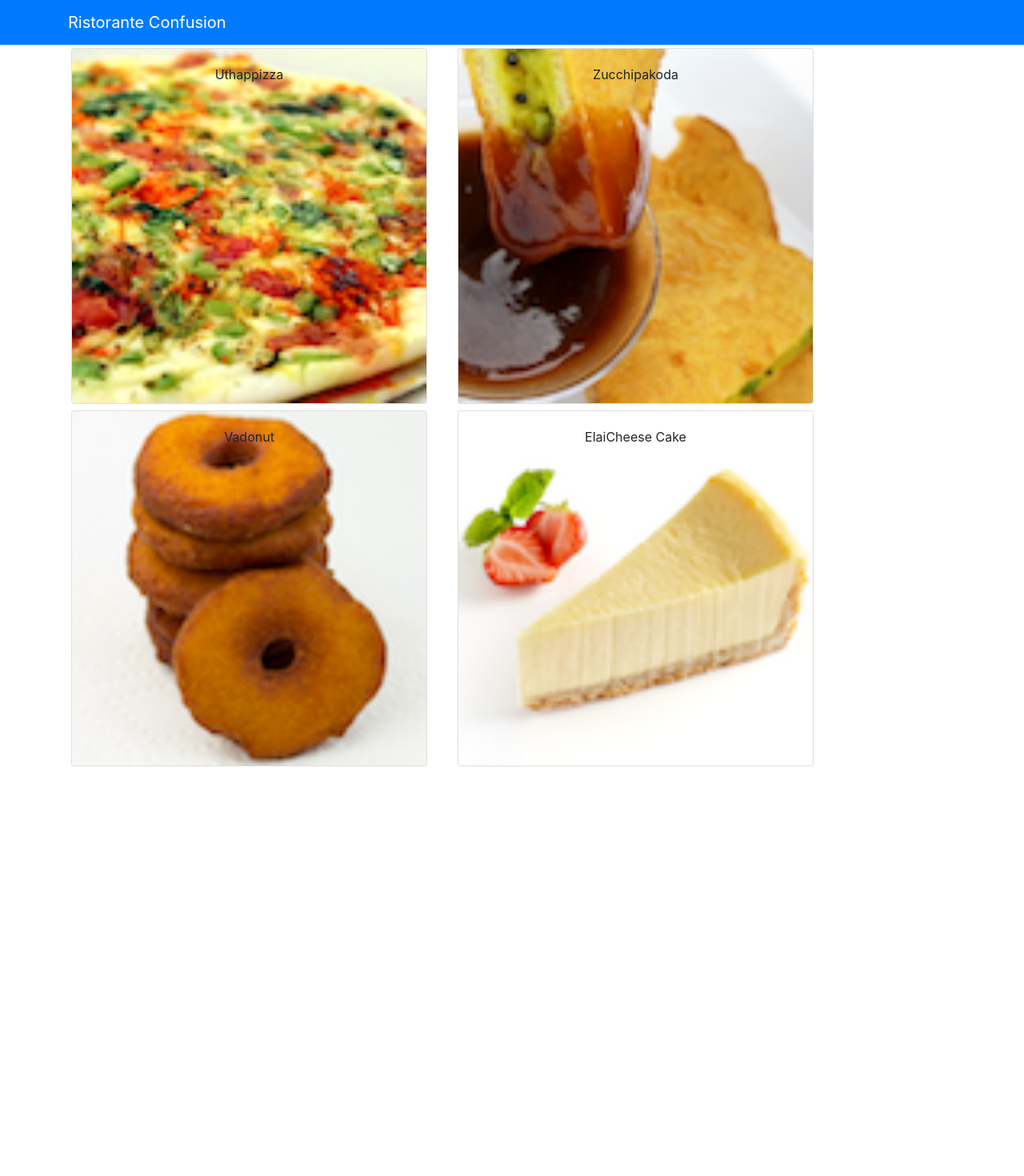
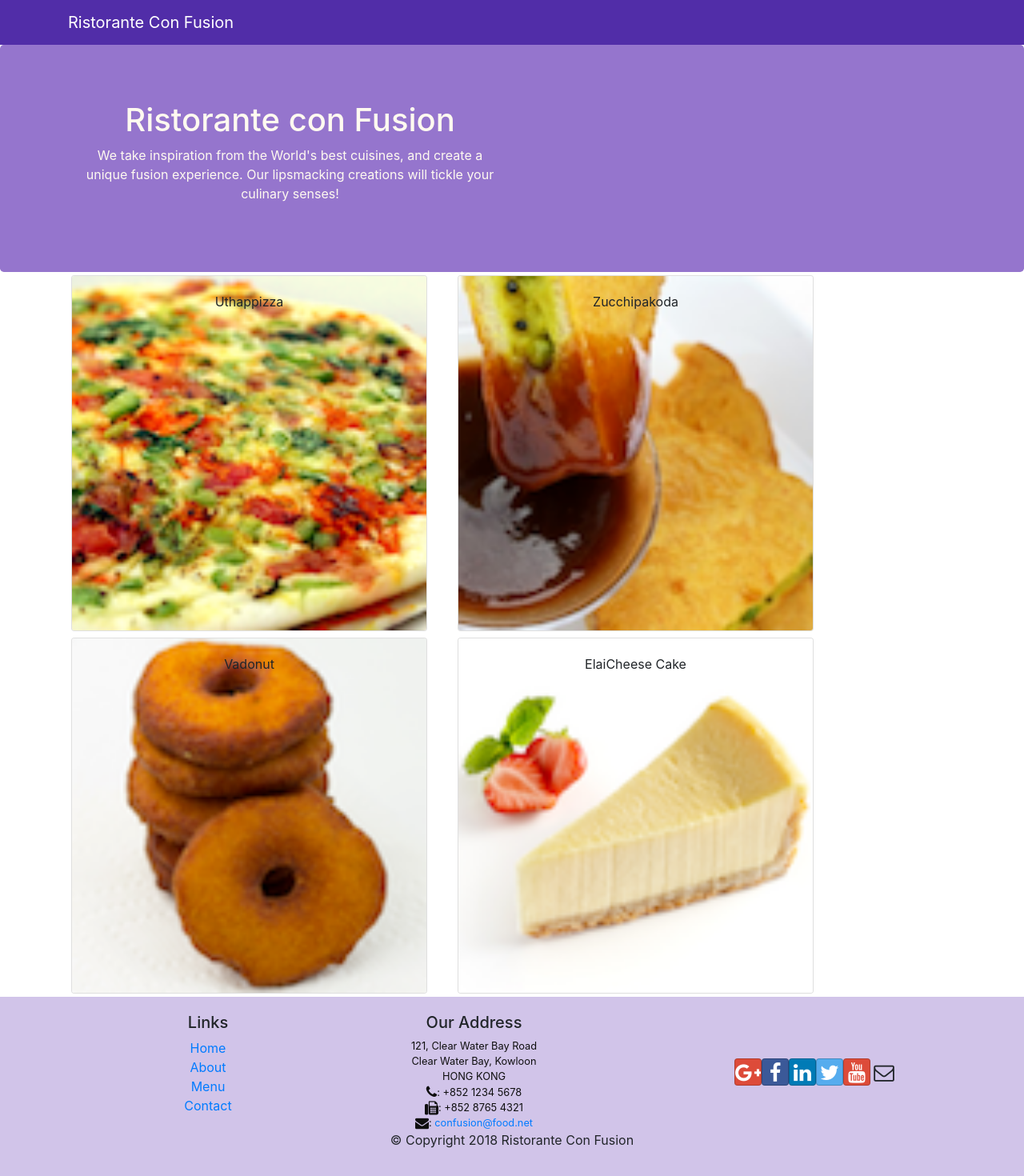
Before and after one commit to AbhayRana14/Front-End, a React (Create React App) app: page / in a window 1280 px wide. Shown: the top 1470 px of the page at 80% size. Before the commit the page ends 962 px from the top, so only its background shows below. Built offline with nearby package versions, Linux system fonts and the light colour scheme.

Commit message:
header and footer

```diff
--- a/package.json
+++ b/package.json
@@ -7,6 +7,8 @@
     "@testing-library/react": "^9.5.0",
     "@testing-library/user-event": "^7.2.1",
     "bootstrap": "^4.5.0",
+    "bootstrap-social": "^5.1.1",
+    "font-awesome": "^4.7.0",
     "react": "^16.13.1",
     "react-bootstrap": "^1.2.2",
     "react-dom": "^16.13.1",
--- a/src/App.css
+++ b/src/App.css
@@ -36,3 +36,36 @@
     transform: rotate(360deg);
   }
 }
+.row-header{
+  margin:0px auto;
+  padding:0px auto;
+}
+
+.row-content {
+  margin:0px auto;
+  padding: 50px 0px 50px 0px;
+  border-bottom: 1px ridge;
+  min-height:400px;
+}
+
+.footer{
+  background-color: #D1C4E9;
+  margin:0px auto;
+  padding: 20px 0px 20px 0px;
+}
+.jumbotron {
+  padding:70px 30px 70px 30px;
+  margin:0px auto;
+  background: #9575CD ;
+  color:floralwhite;
+}
+
+address{
+  font-size:80%;
+  margin:0px;
+  color:#0f0f0f;
+}
+
+.navbar-dark {
+  background-color: #512DA8;
+}
--- a/src/App.js
+++ b/src/App.js
@@ -4,6 +4,7 @@
 import { DISHES } from './shared/dishes';
 import './App.css';
 import { Navbar, NavbarBrand } from 'reactstrap';
+import Main from './components/MainComponent'
 
 class App extends Component {
     constructor(props){
@@ -16,12 +17,10 @@
         return (
 
         <div className="App">
-            <Navbar dark color="primary">
-            <div className="container">
-                <NavbarBrand href="/">Ristorante Confusion</NavbarBrand>
-            </div>
-            </Navbar>
+            <Main>
             <Menu dishes={this.state.dishes}/>
+            </Main>
+
         </div>
 
 
--- a/src/components/DishdetailComponent.js
+++ b/src/components/DishdetailComponent.js
@@ -1,5 +1,5 @@
 import React from 'react';
-import { Card, CardImg,CardTitle } from 'reactstrap';
+import { Card,CardBody,CardText, CardImg,CardTitle } from 'reactstrap';
 
 
 
--- /dev/null
+++ b/src/components/FooterComponent.js
@@ -0,0 +1,50 @@
+import React from 'react';
+
+function Footer(props) {
+    return(
+    <div className="footer">
+        <div className="container">
+            <div className="row justify-content-center">
+                <div className="col-4 offset-1 col-sm-2">
+                    <h5>Links</h5>
+                    <ul className="list-unstyled">
+                        <li><a href="#">Home</a></li>
+                        <li><a href="#">About</a></li>
+                        <li><a href="#">Menu</a></li>
+                        <li><a href="contactus.html">Contact</a></li>
+                    </ul>
+                </div>
+                <div className="col-7 col-sm-5">
+                    <h5>Our Address</h5>
+                    <address>
+		              121, Clear Water Bay Road<br />
+		              Clear Water Bay, Kowloon<br />
+		              HONG KONG<br />
+		              <i className="fa fa-phone fa-lg"></i>: +852 1234 5678<br />
+		              <i className="fa fa-fax fa-lg"></i>: +852 8765 4321<br />
+		              <i className="fa fa-envelope fa-lg"></i>: <a href="mailto:confusion@food.net">
+                         confusion@food.net</a>
+                    </address>
+                </div>
+                <div className="col-12 col-sm-4 align-self-center">
+                    <div className="text-center">
+                        <a className="btn btn-social-icon btn-google" href="http://google.com/+"><i className="fa fa-google-plus"></i></a>
+                        <a className="btn btn-social-icon btn-facebook" href="http://www.facebook.com/profile.php?id="><i className="fa fa-facebook"></i></a>
+                        <a className="btn btn-social-icon btn-linkedin" href="http://www.linkedin.com/in/"><i className="fa fa-linkedin"></i></a>
+                        <a className="btn btn-social-icon btn-twitter" href="http://twitter.com/"><i className="fa fa-twitter"></i></a>
+                        <a className="btn btn-social-icon btn-google" href="http://youtube.com/"><i className="fa fa-youtube"></i></a>
+                        <a className="btn btn-social-icon" href="mailto:"><i className="fa fa-envelope-o"></i></a>
+                    </div>
+                </div>
+            </div>
+            <div className="row justify-content-center">
+                <div className="col-auto">
+                    <p>© Copyright 2018 Ristorante Con Fusion</p>
+                </div>
+            </div>
+        </div>
+    </div>
+    )
+}
+
+export default Footer;
--- /dev/null
+++ b/src/components/HeaderComponent.js
@@ -0,0 +1,28 @@
+import React, { Component } from 'react';
+import { Navbar, NavbarBrand, Jumbotron } from 'reactstrap';
+
+class Header extends Component {
+  render() {
+    return(
+    <React.Fragment>
+      <Navbar dark>
+        <div className="container">
+            <NavbarBrand href="/">Ristorante Con Fusion</NavbarBrand>
+        </div>
+      </Navbar>
+      <Jumbotron>
+           <div className="container">
+               <div className="row row-header">
+                   <div className="col-12 col-sm-6">
+                       <h1>Ristorante con Fusion</h1>
+                       <p>We take inspiration from the World's best cuisines, and create a unique fusion experience. Our lipsmacking creations will tickle your culinary senses!</p>
+                   </div>
+               </div>
+           </div>
+       </Jumbotron>
+    </React.Fragment>
+    );
+  }
+}
+
+export default Header;
--- a/src/components/MainComponent.js
+++ b/src/components/MainComponent.js
@@ -4,6 +4,8 @@
 import Menu from './MenuComponent';
 import { DISHES } from '../shared/dishes';
 import Dishdetail from './DishdetailComponent';
+import Header from './HeaderComponent';
+import Footer from './FooterComponent';
 
 class Main extends Component {
 
@@ -27,16 +29,11 @@
         return (
 
         <div className="App">
-            <Navbar dark color="primary">
-
-            <div className="container">
-                <NavbarBrand href="/">Ristorante Con Fusion</NavbarBrand>
-            </div>
-
-            </Navbar>
+            <Header/>
             <Menu dishes={this.state.dishes}
             onClick={(dishId)=>this.OnDishSelect(dishId)}/>
             <Dishdetail dish={this.state.dishes.filter((dish)=>dish.id === this.state.selectedDish)[0]}/>
+            <Footer/>
 
         </div>
 
--- a/src/index.js
+++ b/src/index.js
@@ -4,6 +4,8 @@
 import './index.css';
 import App from './App';
 import * as serviceWorker from './serviceWorker';
+import 'font-awesome/css/font-awesome.css';
+import 'bootstrap-social/bootstrap-social.css';
 
 ReactDOM.render( < App / > , document.getElementById('root')
 
```
Also changed, not shown: 1 other file (tests, documents, lock files or other folders).
